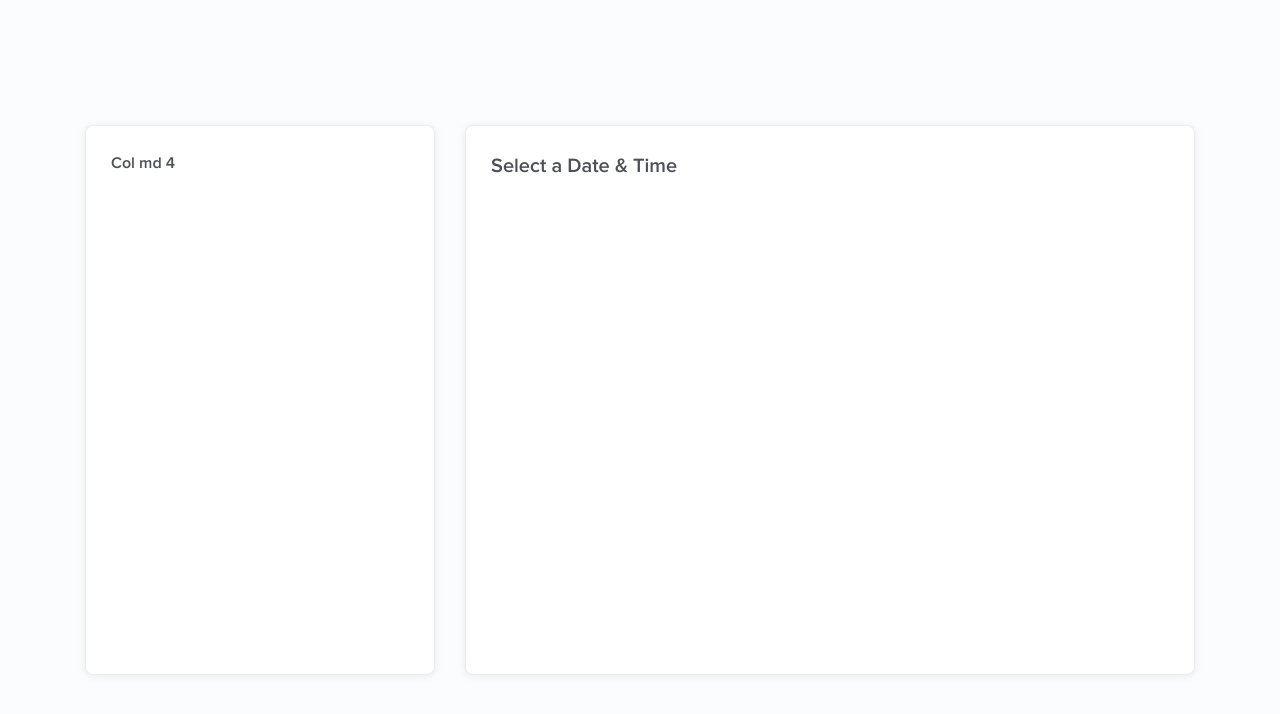
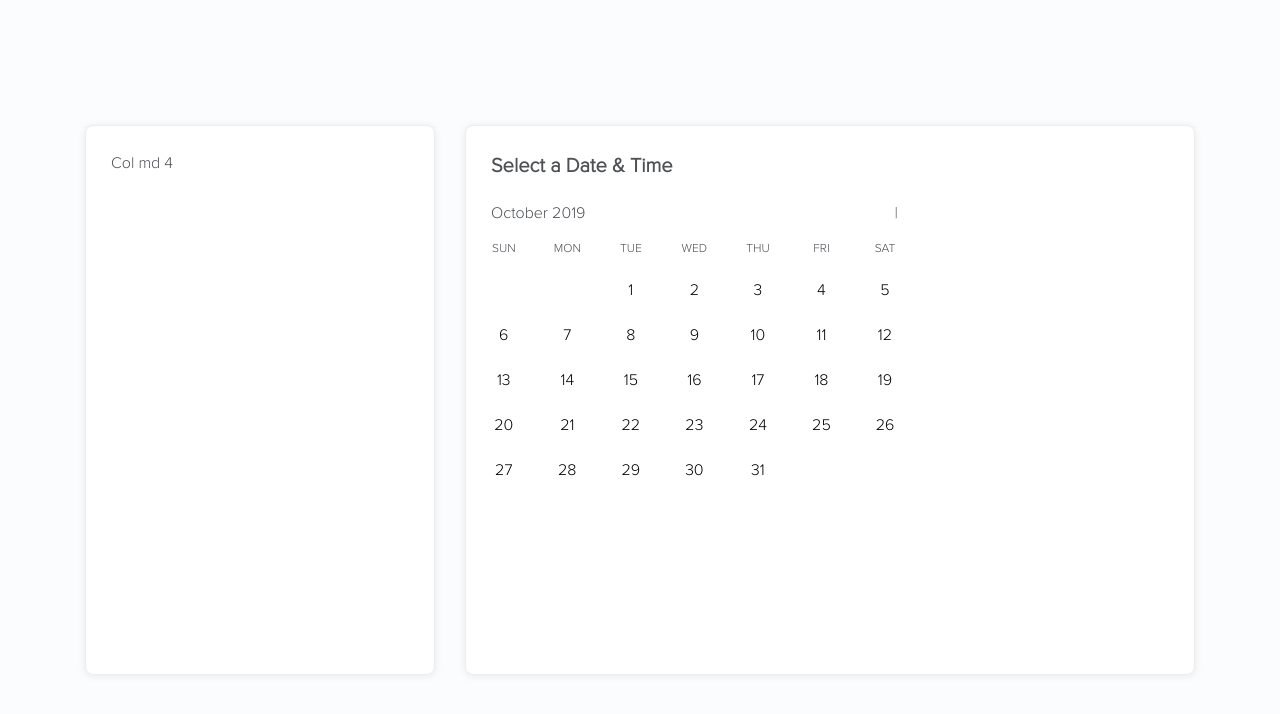
Before and after one commit to dnsys/test-react, a React app: page /form in a window 1280 px wide. Shown: the top 714 px of the page. Built offline with nearby package versions, Linux system fonts and the light colour scheme.

Commit message:
feat: calendar layout

```diff
--- a/package.json
+++ b/package.json
@@ -47,7 +47,6 @@
     "react": "^16.11.0",
     "react-app-polyfill": "^1.0.4",
     "react-bootstrap": "^1.0.0-beta.14",
-    "react-day-picker": "^7.4.0",
     "react-dev-utils": "^9.1.0",
     "react-dom": "^16.11.0",
     "react-router-dom": "^5.1.2",
--- a/src/App.js
+++ b/src/App.js
@@ -6,7 +6,7 @@ import {
 } from 'react-router-dom';
 
 //import component pages
-import { Home, FormPage } from './pages/index';
+import { Home, FormPage } from './pages';
 
 const App = () => {
     return (
--- /dev/null
+++ b/src/components/DatePicker/DatePicker.js
@@ -0,0 +1,140 @@
+import React, {Component} from 'react';
+
+class DatePicker extends Component{
+    render() {
+        return (
+            <div className="date-picker">
+                <div className="date-picker__header">
+                    <div className="date-picker__date">
+                        October 2019
+                    </div>
+                    <div className="date-picker__month-switch">|</div>
+                </div>
+                <div className="date-picker__calendar">
+                    <div className="date-picker__calendar-head">
+                        <div className="date-picker__calendar-row">
+                            <div className="date-picker__calendar-head-day date-picker__calendar-cell">Sun</div>
+                            <div className="date-picker__calendar-head-day date-picker__calendar-cell">Mon</div>
+                            <div className="date-picker__calendar-head-day date-picker__calendar-cell">Tue</div>
+                            <div className="date-picker__calendar-head-day date-picker__calendar-cell">Wed</div>
+                            <div className="date-picker__calendar-head-day date-picker__calendar-cell">Thu</div>
+                            <div className="date-picker__calendar-head-day date-picker__calendar-cell">Fri</div>
+                            <div className="date-picker__calendar-head-day date-picker__calendar-cell">Sat</div>
+                        </div>
+                    </div>
+                    <div className="date-picker__calendar-body">
+                        <div className="date-picker__calendar-row">
+                            <div className="date-picker__calendar-cell"/>
+                            <div className="date-picker__calendar-cell"/>
+                            <div className="date-picker__calendar-cell">
+                                <button>1</button>
+                            </div>
+                            <div className="date-picker__calendar-cell">
+                                <button>2</button>
+                            </div>
+                            <div className="date-picker__calendar-cell">
+                                <button>3</button>
+                            </div>
+                            <div className="date-picker__calendar-cell">
+                                <button>4</button>
+                            </div>
+                            <div className="date-picker__calendar-cell">
+                                <button>5</button>
+                            </div>
+                        </div>
+                        <div className="date-picker__calendar-row">
+                            <div className="date-picker__calendar-cell">
+                                <button>6</button>
+                            </div>
+                            <div className="date-picker__calendar-cell">
+                                <button>7</button>
+                            </div>
+                            <div className="date-picker__calendar-cell">
+                                <button>8</button>
+                            </div>
+                            <div className="date-picker__calendar-cell">
+                                <button>9</button>
+                            </div>
+                            <div className="date-picker__calendar-cell">
+                                <button>10</button>
+                            </div>
+                            <div className="date-picker__calendar-cell">
+                                <button>11</button>
+                            </div>
+                            <div className="date-picker__calendar-cell">
+                                <button>12</button>
+                            </div>
+                        </div>
+                        <div className="date-picker__calendar-row">
+                            <div className="date-picker__calendar-cell">
+                                <button>13</button>
+                            </div>
+                            <div className="date-picker__calendar-cell">
+                                <button>14</button>
+                            </div>
+                            <div className="date-picker__calendar-cell">
+                                <button>15</button>
+                            </div>
+                            <div className="date-picker__calendar-cell">
+                                <button>16</button>
+                            </div>
+                            <div className="date-picker__calendar-cell">
+                                <button>17</button>
+                            </div>
+                            <div className="date-picker__calendar-cell">
+                                <button>18</button>
+                            </div>
+                            <div className="date-picker__calendar-cell">
+                                <button>19</button>
+                            </div>
+                        </div>
+                        <div className="date-picker__calendar-row">
+                            <div className="date-picker__calendar-cell">
+                                <button>20</button>
+                            </div>
+                            <div className="date-picker__calendar-cell">
+                                <button>21</button>
+                            </div>
+                            <div className="date-picker__calendar-cell">
+                                <button>22</button>
+                            </div>
+                            <div className="date-picker__calendar-cell">
+                                <button>23</button>
+                            </div>
+                            <div className="date-picker__calendar-cell">
+                                <button>24</button>
+                            </div>
+                            <div className="date-picker__calendar-cell">
+                                <button>25</button>
+                            </div>
+                            <div className="date-picker__calendar-cell">
+                                <button>26</button>
+                            </div>
+                        </div>
+                        <div className="date-picker__calendar-row">
+                            <div className="date-picker__calendar-cell">
+                                <button>27</button>
+                            </div>
+                            <div className="date-picker__calendar-cell">
+                                <button>28</button>
+                            </div>
+                            <div className="date-picker__calendar-cell">
+                                <button>29</button>
+                            </div>
+                            <div className="date-picker__calendar-cell">
+                                <button>30</button>
+                            </div>
+                            <div className="date-picker__calendar-cell">
+                                <button>31</button>
+                            </div>
+                            <div className="date-picker__calendar-cell"/>
+                            <div className="date-picker__calendar-cell"/>
+                        </div>
+                    </div>
+                </div>
+            </div>
+        );
+    }
+}
+
+export default DatePicker;
--- /dev/null
+++ b/src/components/DatePicker/index.js
@@ -0,0 +1,4 @@
+import './style.scss';
+import DatePicker from './DatePicker';
+
+export {DatePicker};
--- /dev/null
+++ b/src/components/DatePicker/style.scss
@@ -0,0 +1,60 @@
+@import '../../scss/mixins/font-size';
+
+.date-picker {
+    display: flex;
+    flex-direction: column;
+    justify-content: stretch;
+
+    &__header {
+        display: flex;
+        align-items: center;
+        justify-content: space-between;
+        margin-bottom: 5px;
+    }
+
+    &__date {
+        font-weight: 300;
+    }
+
+    &__calendar {
+        display: table;
+        margin-left: -19px;
+        margin-right: -19px;
+    }
+
+    &__calendar-head {
+        display: table-header-group;
+    }
+
+    &__calendar-head-day {
+        @include font-size(12);
+        text-transform: uppercase;
+        text-align: center;
+        padding: 10px 0;
+    }
+
+    &__calendar-body {
+        display: table-row-group;
+    }
+
+    &__calendar-row {
+        display: table-row;
+    }
+
+    &__calendar-cell {
+        display: table-cell;
+        text-align: center;
+
+        button {
+            display: block;
+            width: 45px;
+            height: 45px;
+            border-radius: 50%;
+            margin: 0 auto;
+            line-height: 45px;
+            background: none;
+            border: 0;
+            padding: 0;
+        }
+    }
+}
--- a/src/components/FormPanel/FormPanel.js
+++ b/src/components/FormPanel/FormPanel.js
@@ -1,4 +1,5 @@
 import React, { Component } from 'react';
+import {DatePicker} from '../../components/DatePicker';
 
 class FormPanel extends Component{
     render() {
@@ -9,7 +10,7 @@ class FormPanel extends Component{
                 </div>
                 <div className="form-block__container">
                     <div className="form-block__datepicker">
-
+                        <DatePicker/>
                     </div>
                 </div>
             </div>
--- a/src/components/FormPanel/style.scss
+++ b/src/components/FormPanel/style.scss
@@ -4,6 +4,7 @@
     &__heading {
         @include font-size(20);
         font-weight: 600;
+        margin-bottom: 20px;
     }
 
     &__container {
--- a/src/pages/FormPage/FormPage.js
+++ b/src/pages/FormPage/FormPage.js
@@ -5,9 +5,9 @@ import {
     Col
 } from 'react-bootstrap';
 
-import {RoundedBlock} from '../../components/RoundedBlock/index';
-import {Sidebar} from '../../components/Sidebar/index';
-import {FormPanel} from '../../components/FormPanel/index';
+import {RoundedBlock} from '../../components/RoundedBlock';
+import {Sidebar} from '../../components/Sidebar';
+import {FormPanel} from '../../components/FormPanel';
 
 import './style.scss';
 
--- a/src/scss/_fonts.scss
+++ b/src/scss/_fonts.scss
@@ -1,3 +1,3 @@
 @include font-face('ProximaNova', '../../fonts/ProximaNova/ProximaNova-Light', $weight: null, $style: null, $exts: eot woff ttf);
-@include font-face('ProximaNova', '../../fonts/ProximaNova/ProximaNova-Regular', $weight: null, $style: null, $exts: eot woff ttf);
-@include font-face('ProximaNova', '../../fonts/ProximaNova/ProximaNova-Semibold', $weight: null, $style: null, $exts: eot woff ttf);
+//@include font-face('ProximaNova', '../../fonts/ProximaNova/ProximaNova-Regular', $weight: null, $style: null, $exts: eot woff ttf);
+//@include font-face('ProximaNova', '../../fonts/ProximaNova/ProximaNova-Semibold', $weight: null, $style: null, $exts: eot woff ttf);
```
